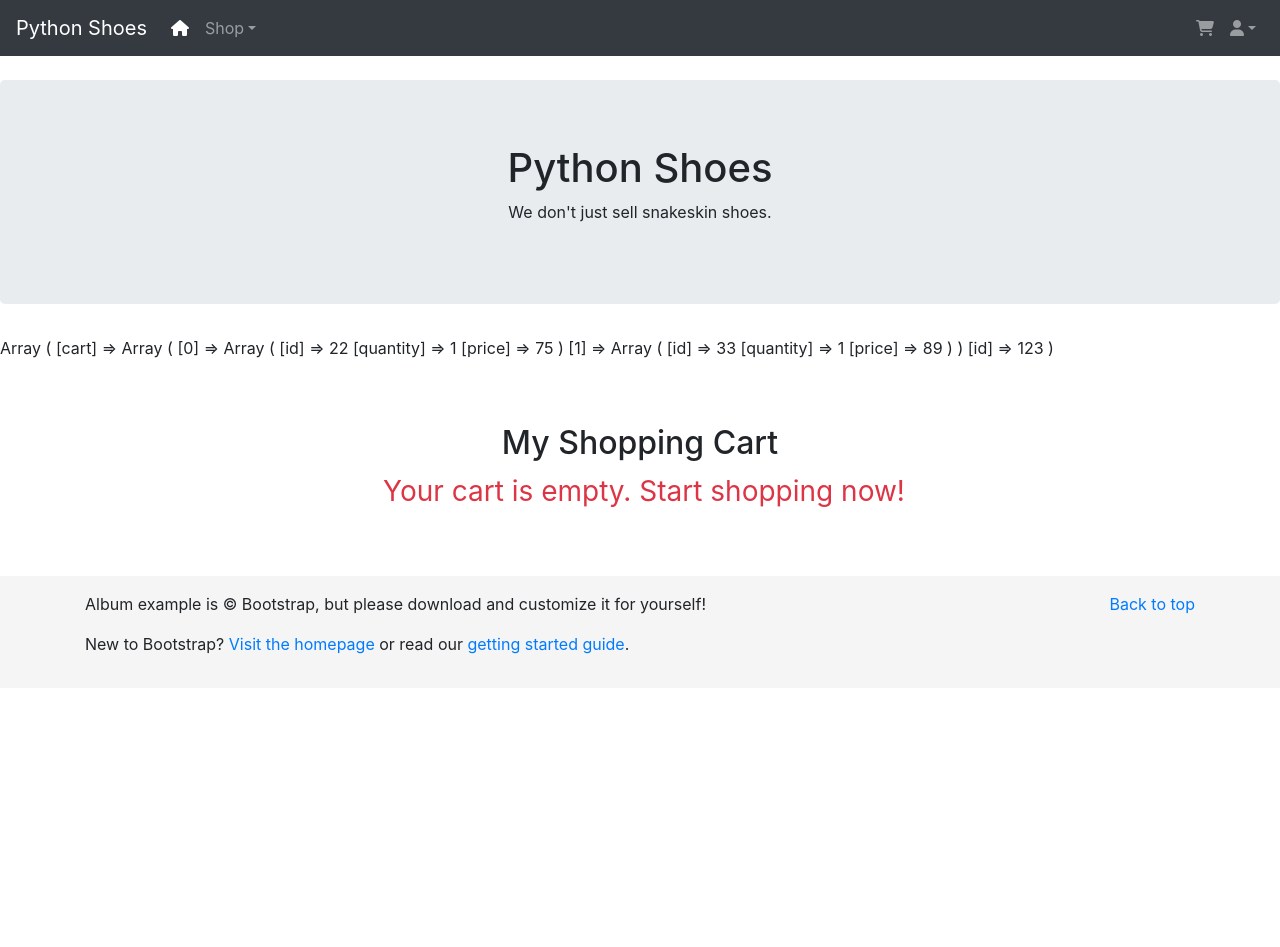
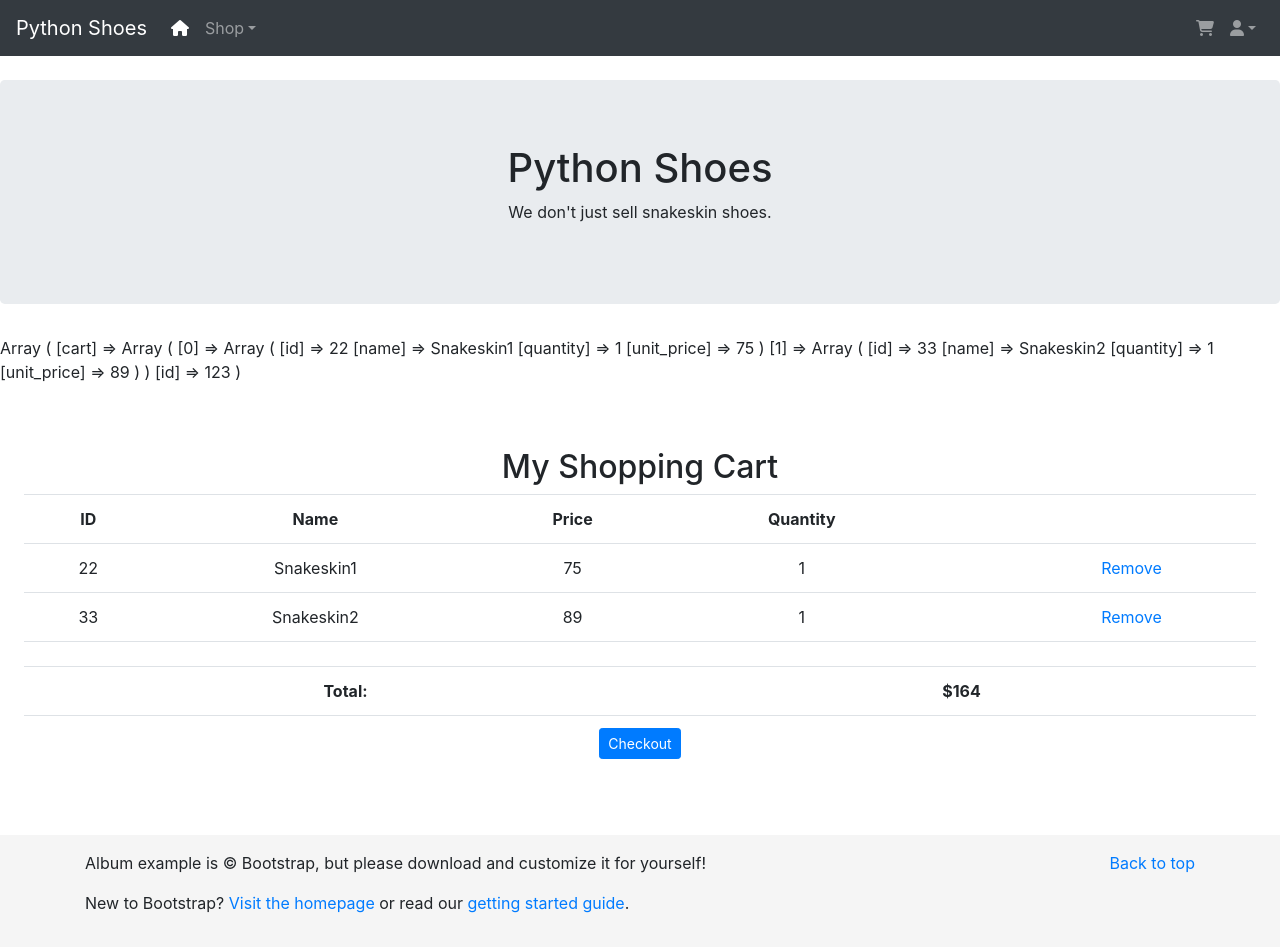
Before and after one commit to tanjd/ESD_Project-Shoe-Ecommerce-, a PHP site: page /cart.php in a window 1280 px wide. Before the commit the page ends 654 px from the top, so only its background shows below. Run offline with PHP 8.4, Linux system fonts and the light colour scheme; data that the repository does not hold is empty; some libraries are stand-ins or nearby versions.

Commit message:
updated cart.php

```diff
--- a/customerUI/cart.php
+++ b/customerUI/cart.php
@@ -18,8 +18,8 @@ function console_log($output, $with_script_tags = true) {
 //             ];
 
 $_SESSION["cart"] = [
-        ["id"=>22, "quantity"=>1, "price"=>75],
-        ["id"=>33, "quantity"=>1, "price"=>89]];
+        ["id"=>22, "name" => "Snakeskin1","quantity"=>1, "unit_price"=>75],
+        ["id"=>33, "name" => "Snakeskin2", "quantity"=>1, "unit_price"=>89]];
 
 $_SESSION['customer_id'] =
     $customer_id = 123 ;
@@ -56,19 +56,6 @@ if (isset($_SESSION['cart']) and isset($_SESSION['customer_id'])) {
     // }
 
 
-    $action = isset($_GET['action']) ? $_GET['action'] : "";
-    echo "<div class='col-md-12'>";
-        if($action=='removed'){
-            echo "<div class='alert alert-info'>";
-                echo "Product was removed from your cart!";
-            echo "</div>";
-        }
-        else if($action=='quantity_updated'){
-            echo "<div class='alert alert-info'>";
-                echo "Product quantity was updated!";
-            echo "</div>";
-        }
-    echo "</div>";
 
     $cart_total = 0;
 
@@ -86,7 +73,7 @@ if (isset($_SESSION['cart']) and isset($_SESSION['customer_id'])) {
         <?php
                 echo "<h2>My Shopping Cart </h2>";
 
-                if ($cart == []){
+                if (! isset($_SESSION['cart'])){
                     echo '<div style="margin-left: 8px; font-size: 1.75em;">
                     <span class="error text-danger span-error">Your cart is empty. Start shopping now!</span>
                     </div> ';
@@ -103,7 +90,7 @@ if (isset($_SESSION['cart']) and isset($_SESSION['customer_id'])) {
                                 <th></th>
                                 <th></th>
                         </tr>";
-                    foreach($cart as $cart_content => $contentArray)
+                    foreach($_SESSION['cart'] as $contentArray)
                     {
                         $id = $contentArray['id'];
                         $name = $contentArray['name'];
```
